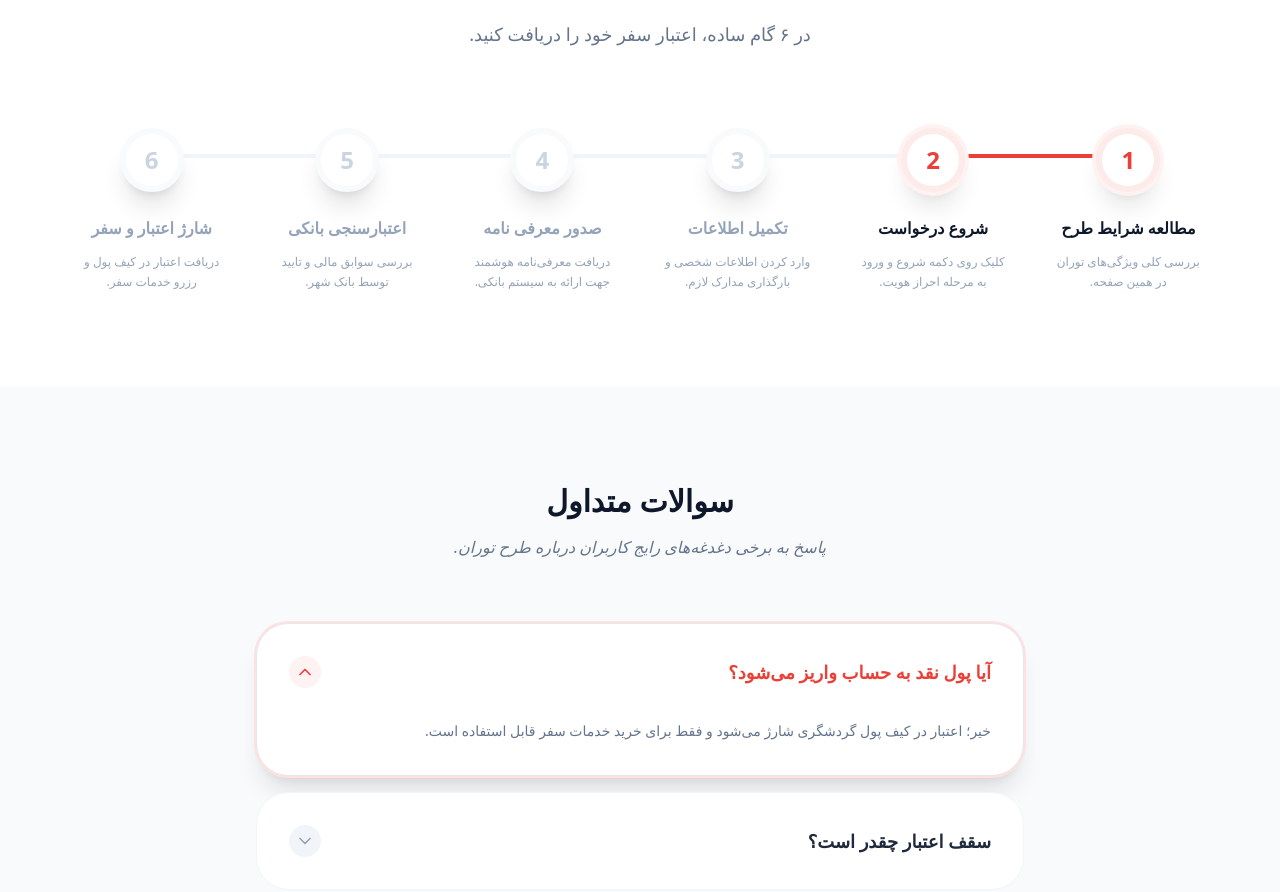
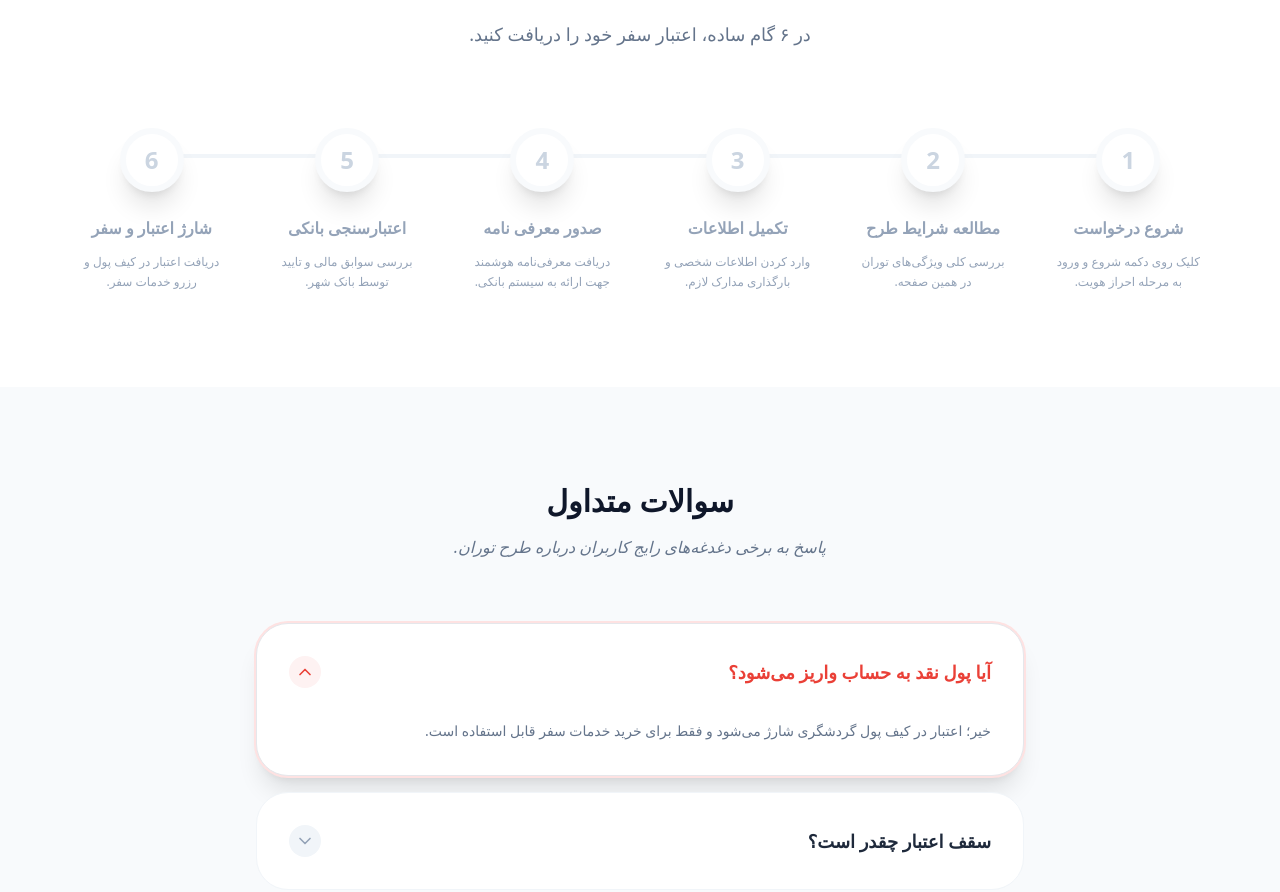
Before and after one commit to ast2019/Loan-LandingPage-V2, a React (Vite) app: page / in a window 1280 px wide. Shown: the part 3540-4432 px from the top of the page. Built offline with nearby package versions, Linux system fonts and the light colour scheme; a small style sheet from the web is missing.

Commit message:
feat: Reorder and reset steps UI
Reorders the initial steps displayed to reflect the user flow more accurately and resets the progress indicator to the default state. This aligns the UI with the current application logic where no steps are active by default.

```diff
--- a/components/Steps.tsx
+++ b/components/Steps.tsx
@@ -5,13 +5,13 @@
   const steps = [
     {
       step: 1,
-      title: "مطالعه شرایط طرح",
-      description: "بررسی کلی ویژگی‌های توران در همین صفحه."
+      title: "شروع درخواست",
+      description: "کلیک روی دکمه شروع و ورود به مرحله احراز هویت."
     },
     {
       step: 2,
-      title: "شروع درخواست",
-      description: "کلیک روی دکمه شروع و ورود به مرحله احراز هویت."
+      title: "مطالعه شرایط طرح",
+      description: "بررسی کلی ویژگی‌های توران در همین صفحه."
     },
     {
       step: 3,
@@ -44,24 +44,26 @@
         </div>
 
         <div className="relative">
-          {/* Progress Line - Updated to 20% to reach step 2 */}
+          {/* Progress Line - Set to 0% as no steps are active by default now */}
           <div className="hidden lg:block absolute top-[28px] left-[10%] right-[10%] h-1 bg-slate-100 -translate-y-1/2 rounded-full overflow-hidden">
-             <div className="w-[20%] h-full bg-[#ea4037] transition-all duration-1000"></div>
+             <div className="w-0 h-full bg-[#ea4037] transition-all duration-1000"></div>
           </div>
 
           <div className="grid lg:grid-cols-6 gap-12 lg:gap-4 relative z-10">
             {steps.map((item) => {
-              const isActive = item.step <= 2;
+              // All steps are inactive by default as requested
+              const isActive = false;
+
               return (
-                <div key={item.step} className="flex flex-col items-center text-center group">
+                <div key={item.step} className="flex flex-col items-center text-center group cursor-default">
                   <div className={`w-16 h-16 bg-white border-[6px] rounded-full flex items-center justify-center text-2xl font-black transition-all duration-300 shadow-xl mb-6
                     ${isActive
                       ? "border-[#ea4037]/10 text-[#ea4037] bg-white ring-4 ring-red-50"
-                      : "border-slate-50 text-slate-300"
+                      : "border-slate-50 text-slate-300 group-hover:border-[#ea4037]/30 group-hover:text-[#ea4037] group-hover:-translate-y-1"
                     }`}>
                     {item.step}
                   </div>
-                  <h3 className={`text-base font-black mb-3 whitespace-nowrap transition-colors ${isActive ? "text-slate-900" : "text-slate-400"}`}>
+                  <h3 className={`text-base font-black mb-3 whitespace-nowrap transition-colors ${isActive ? "text-slate-900" : "text-slate-400 group-hover:text-slate-800"}`}>
                     {item.title}
                   </h3>
                   <p className="text-xs text-slate-400 leading-relaxed px-2 lg:px-4">
```
